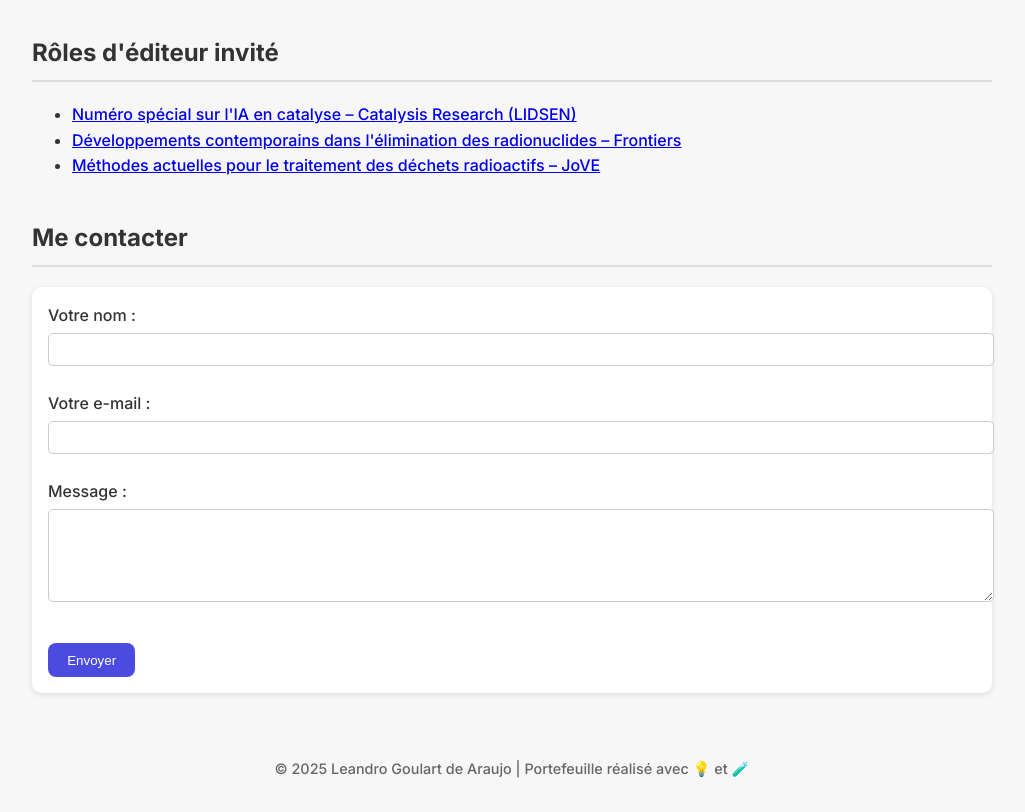
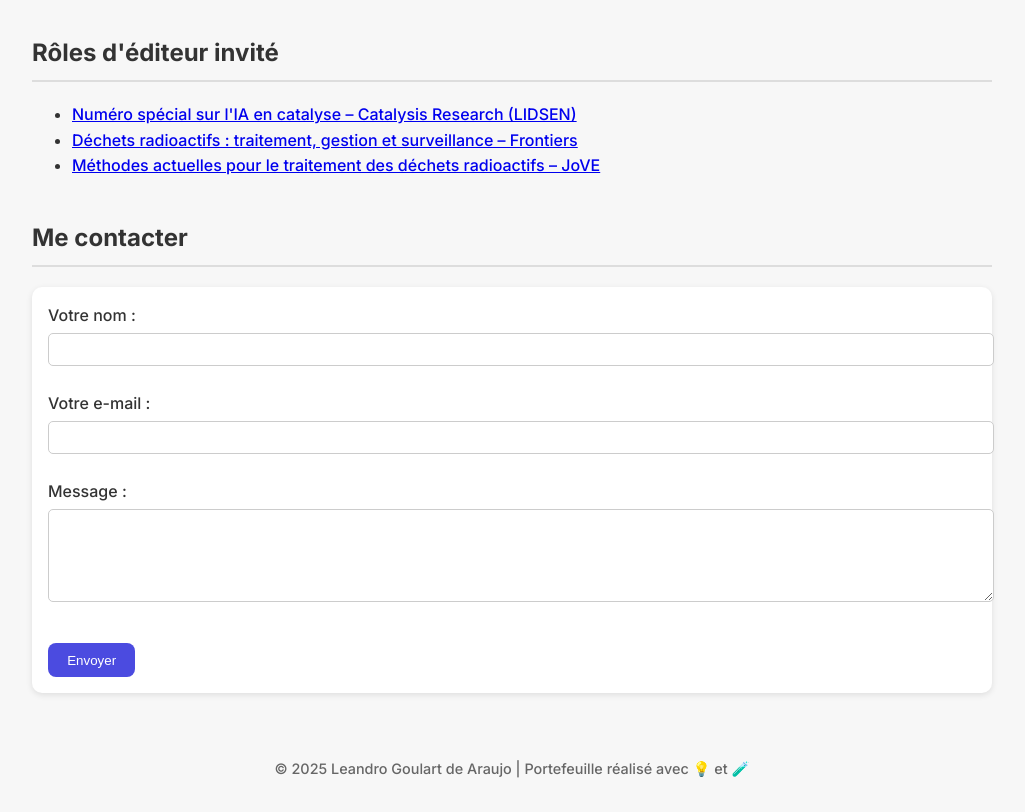
Before and after one commit to Leandro-Goulart-de-Araujo/portfolio, a plain HTML site: page index-fr.html in a window 1280 px wide. Shown: the part 1760-2572 px from the top of the page, without its empty margins (128-1153 px from the left). Drawn offline with Linux system fonts and the light colour scheme.

```diff
--- a/index-fr.html
+++ b/index-fr.html
@@ -122,7 +122,7 @@
     <h2>Rôles d'éditeur invité</h2>
     <ul>
       <li><a href="https://www.lidsen.com/journals/cr/cr-special-issues/machine-learning-catalysis" target="_blank">Numéro spécial sur l'IA en catalyse – Catalysis Research (LIDSEN)</a></li>
-      <li><a href="https://www.frontiersin.org/research-topics/59111/contemporary-and-emerging-developments-in-radionuclide-removal-from-wastewater" target="_blank">Développements contemporains dans l'élimination des radionuclides – Frontiers</a></li>
+      <li><a href="https://www.frontiersin.org/research-topics/62891/radioactive-waste-treatment-management-and-monitoring" target="_blank">Déchets radioactifs : traitement, gestion et surveillance – Frontiers</a></li>
       <li><a href="https://app.jove.com/pt/methods-collections/279/current-methods-in-the-treatment-and-degradation-of-radioactive-waste" target="_blank">Méthodes actuelles pour le traitement des déchets radioactifs – JoVE</a></li>
     </ul>
 
```
